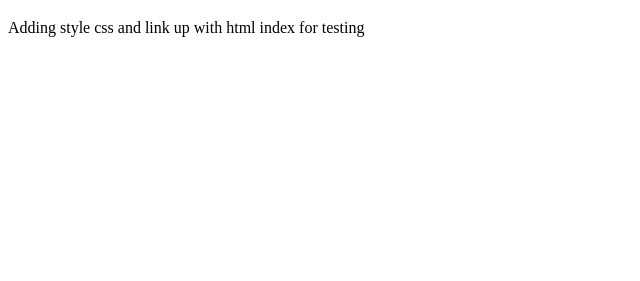
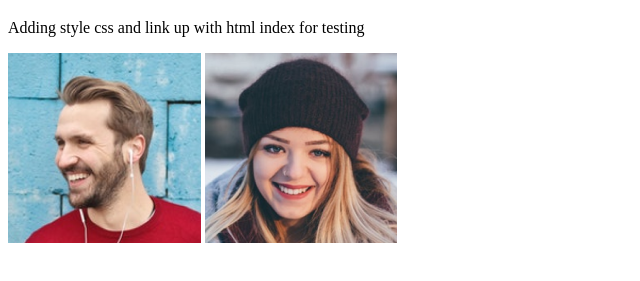
Before and after one commit to mkador/Practice-repo, a plain HTML site: page index.html in a window 1280 px wide. Shown: the part 61-342 px from the top of the page, without its empty margins (0-640 px from the left). Drawn offline with Linux system fonts and the light colour scheme.

Commit message:
Added Picture

```diff
--- a/index.html
+++ b/index.html
@@ -10,5 +10,7 @@
   <body>
     <h1>Updated My code</h1>
     <p>Adding style css and link up with html index for testing</p>
+    <img src="images/pic-1.png" alt="" />
+    <img src="images/pic-2.png" alt="" />
   </body>
 </html>
```
Also changed, not shown: images/pic-1.png (added), images/pic-2.png (added).
